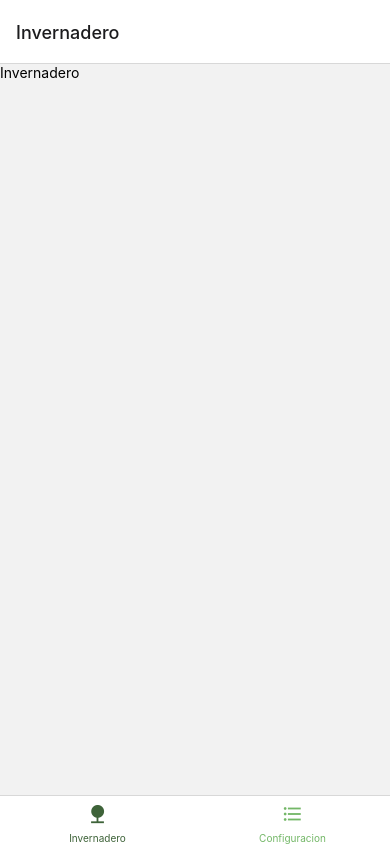
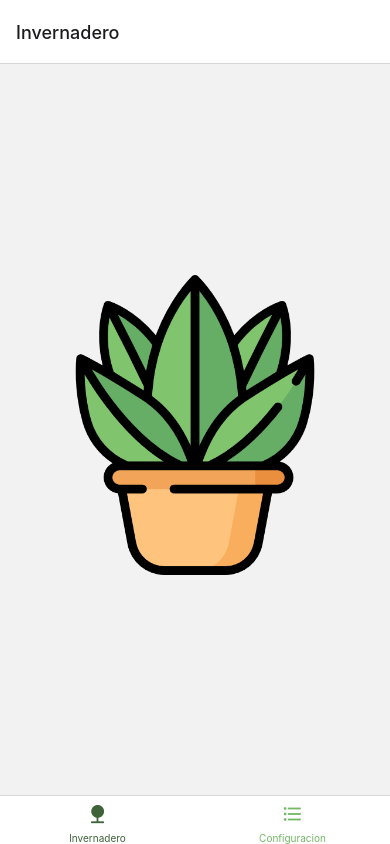
Before and after one commit to Erik-Texher/ProyectoFinal, a React Native app in the folder invernatron/: screen /Invernadero in a window 390 px wide. Built offline with nearby package versions, Linux system fonts and the light colour scheme.

Commit message:
Imagen
Se agrega una imagen principal y se comienza a hacer la interfaz

```diff
--- a/invernatron/screens/Invernadero.js
+++ b/invernatron/screens/Invernadero.js
@@ -1,12 +1,30 @@
-import { StyleSheet, Text, View } from 'react-native'
+import { StyleSheet, Text, View, ScrollView, Image } from 'react-native'
 import React from 'react'
 
 export default function Invernadero() {
   return (
-    <View>
-      <Text>Invernadero</Text>
-    </View>
+    <ScrollView
+      centerContent
+      style={styles.viewBody}
+    >
+      <Image
+        source={require("../../invernatron/assets/Logo_inv.png")}
+        resizeMode="contain"
+        style={styles.image}
+      />
+    </ScrollView>
   )
 }
 
-const styles = StyleSheet.create({})
+const styles = StyleSheet.create({
+  viewBody: {
+    marginHorizontal: 30
+  },
+  image: {
+    height: 300,
+    width: "100%",
+    marginBottom: 10,
+    textAlign: "center"
+
+  }
+})
```
Also changed, not shown: invernatron/assets/Logo_inv.png (added).
